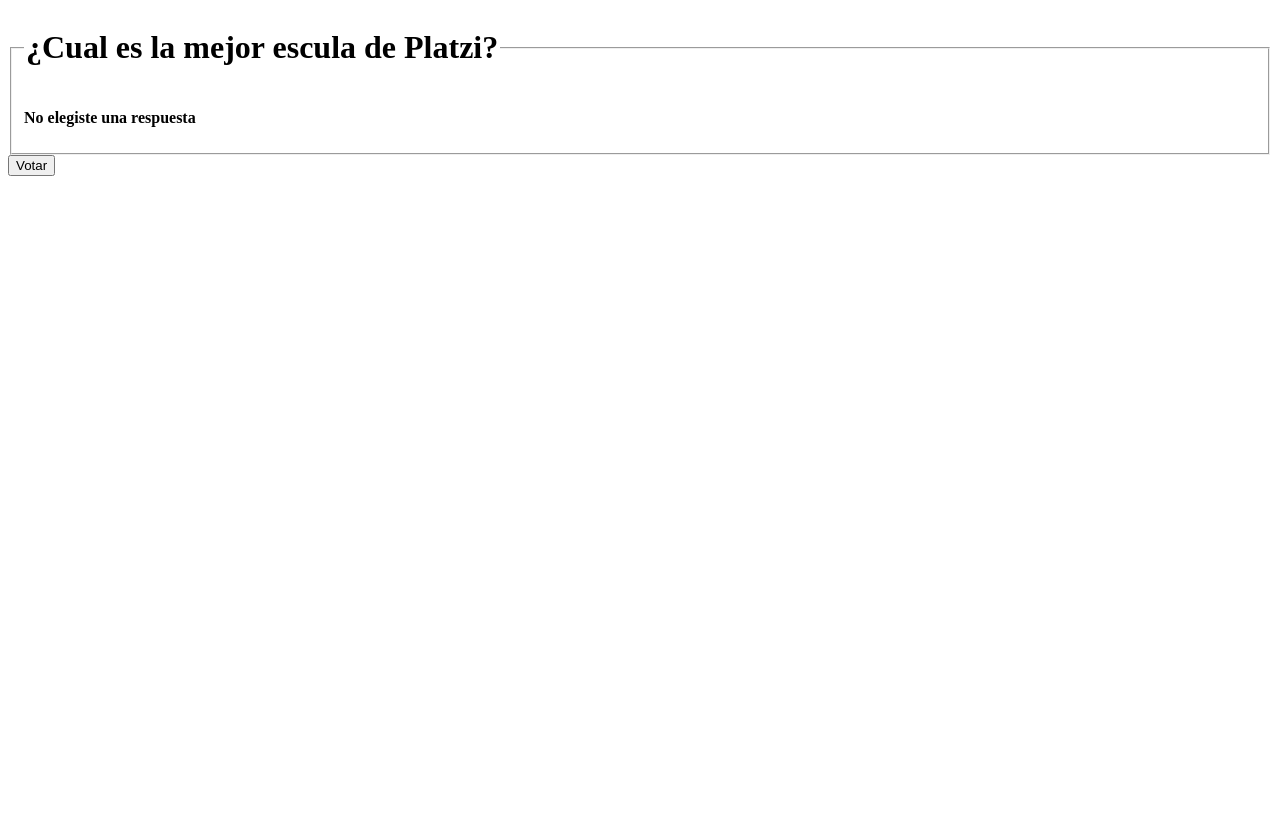
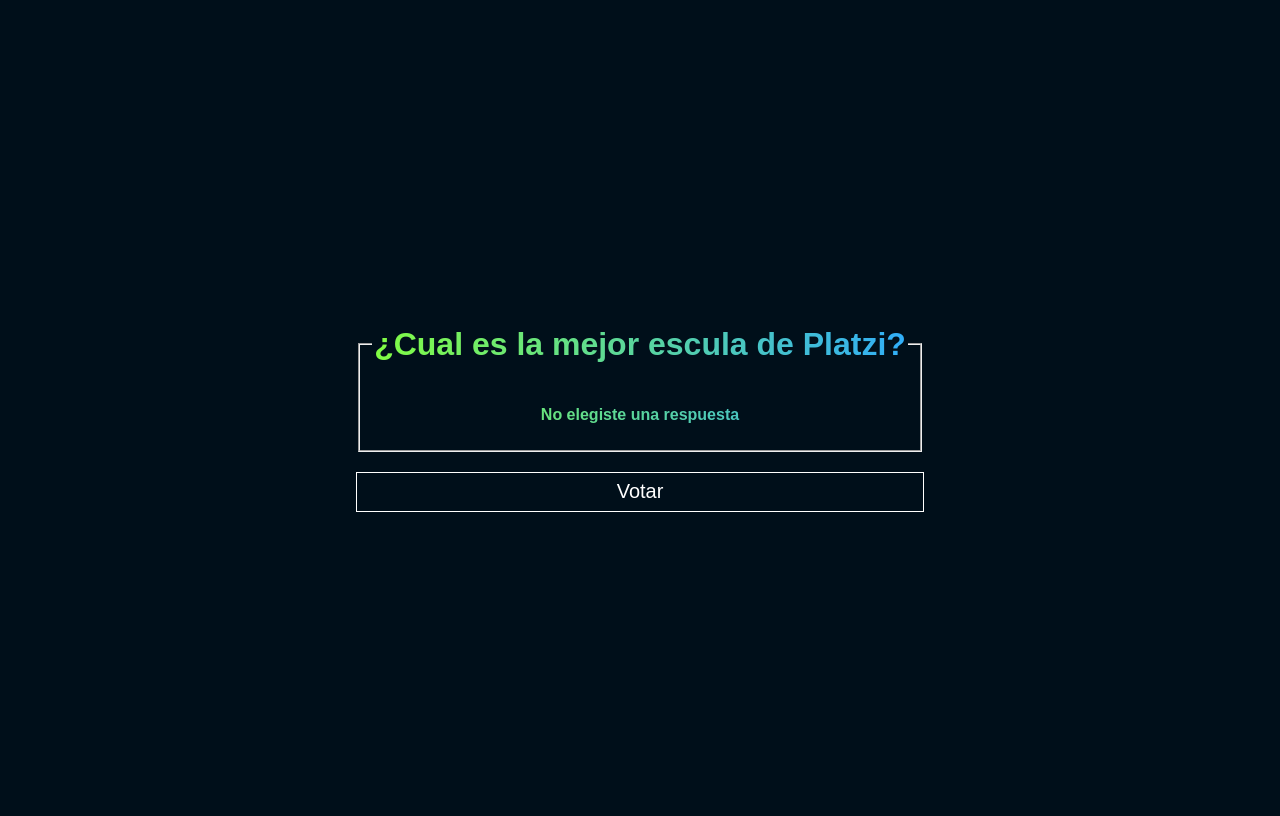
Before and after one commit to Sherlin09/premiosApp, a Django app: page /polls/1/vote/ in a window 1280 px wide. Before the commit the page ends 176 px from the top, so only its background shows below. Run offline with Django 4.2, Linux system fonts and the light colour scheme; data comes from the database, SQL or seed files in the repository; data that the repository does not hold is empty.

Commit message:
modificando html, css

```diff
--- /dev/null
+++ b/premiosapp/polls/static/polls/details.css
@@ -0,0 +1,29 @@
+body {
+    display: flex;
+    align-items: center;
+    justify-content: center;
+}
+
+form {
+    background: linear-gradient( to right, hsl(98 100% 62%), hsl(204 100% 59%));
+    -webkit-background-clip: text;
+    -webkit-text-fill-color: transparent;
+    text-align: center;
+}
+
+fieldset {
+    display: flex;
+    align-items: center;
+    justify-content: center;
+    flex-direction: column;
+}
+
+input[type="submit"] {
+    width: 100%;
+    height: 40px;
+    margin-top: 20px;
+    -webkit-text-fill-color: white;
+    background: hsl(204, 100%, 5%);
+    border: 1px solid white;
+    font-size: 20px;
+}
--- a/premiosapp/polls/templates/polls/details.html
+++ b/premiosapp/polls/templates/polls/details.html
@@ -1,3 +1,17 @@
+{% load static %}
+<!DOCTYPE html>
+<html lang="en">
+
+<head>
+    <meta charset="UTF-8">
+    <meta http-equiv="X-UA-Compatible" content="IE=edge">
+    <meta name="viewport" content="width=device-width, initial-scale=1.0">
+    <link rel="stylesheet" href="{% static 'polls/style.css' %}">
+    <link rel="stylesheet" href="{% static 'polls/details.css' %}">
+    <title>{{question.question_text}}</title>
+</head>
+
+<body>
     <form action="{% url 'polls:vote' question.id %}" method="post">
         {% csrf_token %}
         <fieldset>
@@ -6,9 +20,12 @@
             </legend>
             {% if error_message %}
             <p><strong>{{error_message}}</strong></p>
-        {% endif %} {% for choice in question.choices_set.all %}
+            {% endif %} {% for choice in question.choice_set.all %}
             <input type="radio" name="choice" id="choice{{ forloop.counter }}" value="{{choice.id}}">
             <label for="choice{{ forloop.counter }}">{{ choice.choice_text }}</label><br> {% endfor %}
         </fieldset>
         <input type="submit" value="Votar">
     </form>
+</body>
+
+</html>
```
Also changed, not shown: premiosapp/polls/admin.py (+12 -2 lines), premiosapp/polls/static/polls/reset.css (added, +137 -0 lines), premiosapp/polls/static/polls/results.css (added, +20 -0 lines), premiosapp/polls/templates/polls/index.html (+28 -1 lines), premiosapp/polls/templates/polls/results.html (+17 -0 lines), premiosapp/polls/static/polls/images/gato.jpg (added), premiosapp/polls/static/polls/style.css (renamed from premiosapp/polls/static/style.css). Lines whose indentation alone changed are shown as unchanged.
